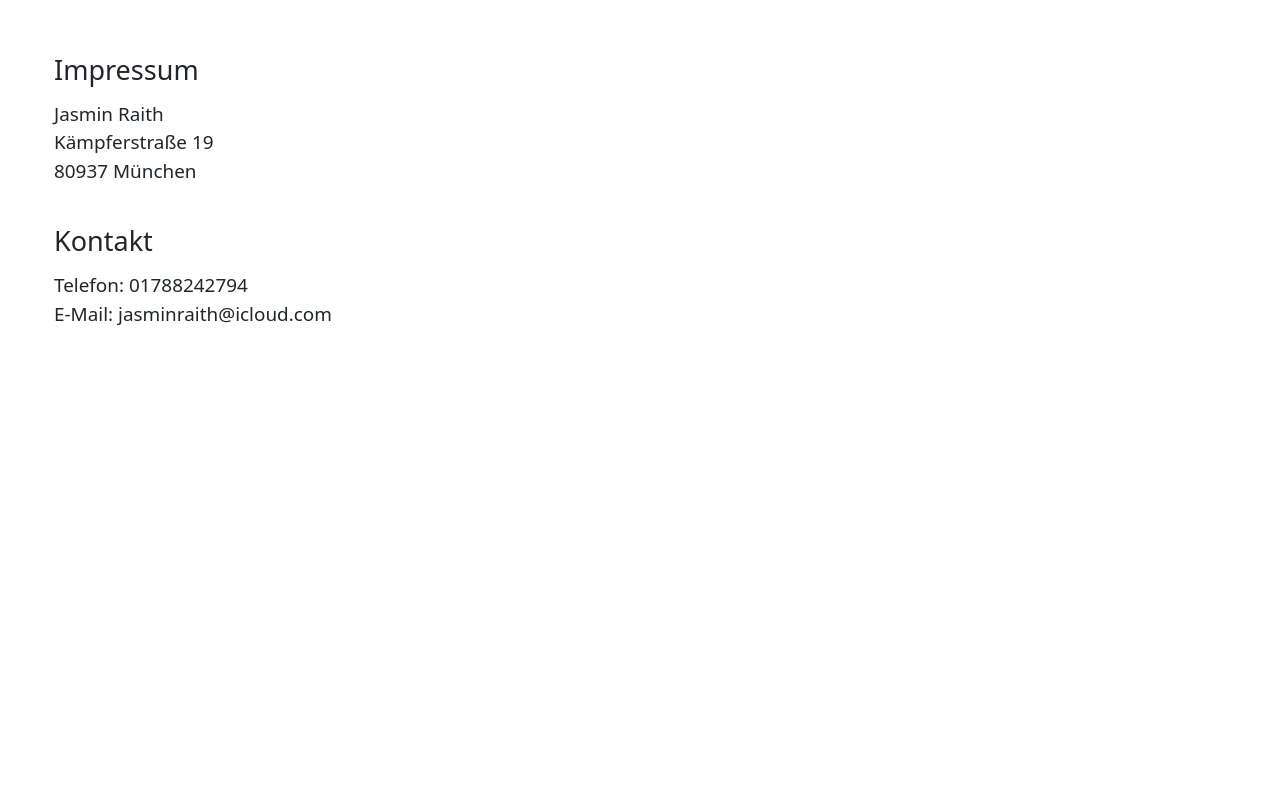
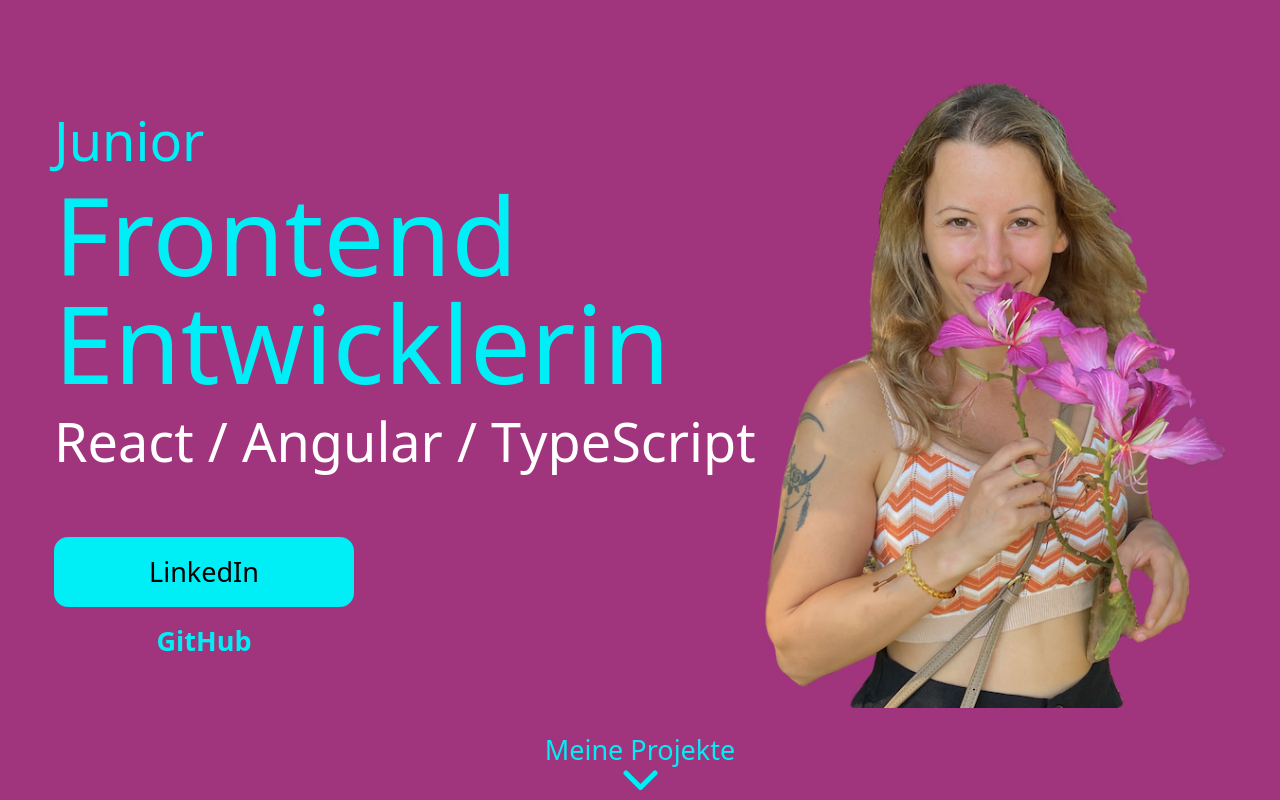
Before and after one commit to jasmin-raith/jasminraith.com, a React (Vite) app: page /Impressum in a window 1280 px wide. Shown: the top 800 px of the page. Built offline with nearby package versions, Linux system fonts and the light colour scheme.

Commit message:
move impressum to footer at main page

```diff
--- a/src/App.tsx
+++ b/src/App.tsx
@@ -1,7 +1,6 @@
 import './App.css'
 import { BrowserRouter as Router, Route, Routes } from 'react-router-dom';
 import Home from './Home'
-import Impressum from './Impressum'
 import 'bootstrap/dist/css/bootstrap.min.css';
 
 
@@ -11,8 +10,7 @@ function App() {
   return (
     <Router>
       <Routes>
-        <Route path="/" element={<Home />} />
-        <Route path="Impressum" element={<Impressum />} />
+        <Route path="/*" element={<Home />} />
       </Routes>
     </Router>
   );
--- a/src/Home.tsx
+++ b/src/Home.tsx
@@ -274,10 +274,14 @@ function Home() {
         </div>
       ))}
 
-      <div style={{ backgroundColor: 'black', height: '6vh', display: 'flex', justifyContent: 'center', alignItems: 'center' }}>
-        <a href="./Impressum" target="_blank" rel="noopener noreferrer" style={{ color: 'white', textDecoration: 'none' }}>
-          <p style={{ fontSize: '0.7rem' }}>Impressum</p>
-        </a>
+      <div style={{ backgroundColor: 'black', color: 'white', height: '9vh', display: 'flex', justifyContent: 'space-evenly', alignItems: 'baseline' }}>
+            <h2 style={{ fontSize: '0.7rem'}}>Impressum:</h2>
+                <p style={{ fontSize: '0.5rem'}}>Jasmin Raith</p><br />
+                <p style={{ fontSize: '0.5rem'}}>Kämpferstraße 19<br />
+                80937 München</p> <br />
+
+                <p style={{ fontSize: '0.5rem'}}>Telefon: 01788242794<br />
+                E-Mail: jasminraith@icloud.com</p>
       </div>
     </>
   );
--- a/src/Impressum.tsx
+++ /dev/null
@@ -1,17 +0,0 @@
-function Impressum() {
-
-    return (
-        <div style={{ margin: '54px'}}>
-            <h1 style={{ fontSize: '1rem'}}>Impressum</h1>
-                <p style={{ fontSize: '0.7rem'}}>Jasmin Raith<br />
-                Kämpferstraße 19<br />
-                80937 München</p> <br />
-
-                <h2 style={{ fontSize: '1rem'}}>Kontakt</h2>
-                <p style={{ fontSize: '0.7rem'}}>Telefon: 01788242794<br />
-                E-Mail: jasminraith@icloud.com</p>
-        </div>
-    );
-}
-
-export default Impressum;
```
